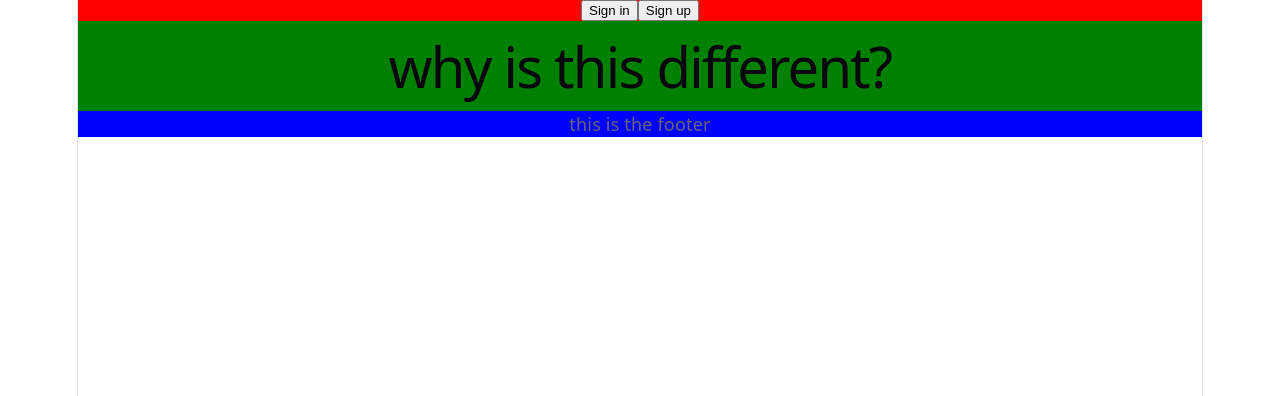
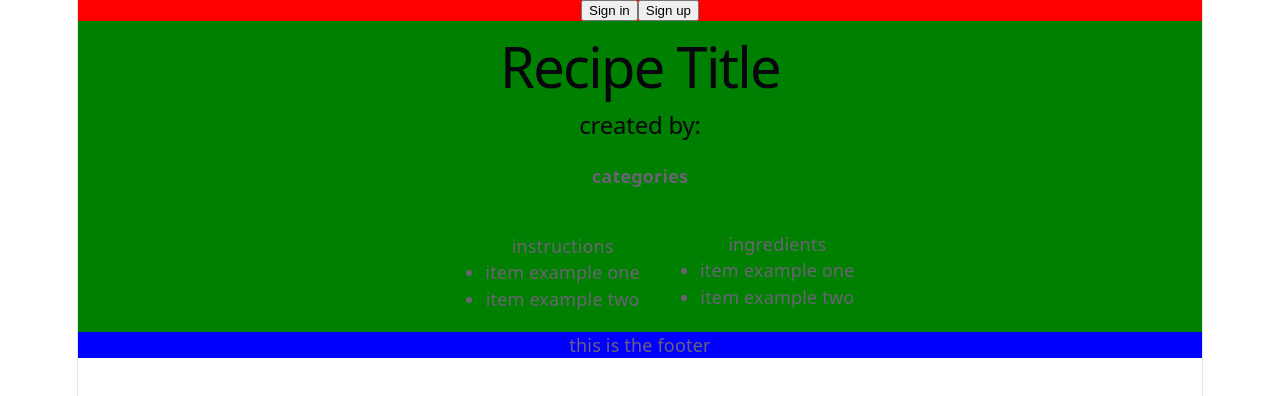
Before and after one commit to aaaventura/recipe-manager-website-2, a React (Vite) app in the folder client/: page /recipepage in a window 1280 px wide. Shown: the top 396 px of the page. Built offline with nearby package versions, Linux system fonts and the light colour scheme; no server answers.

Commit message:
working recipe directory initial

```diff
--- a/client/src/pages/recipe-directory.tsx
+++ b/client/src/pages/recipe-directory.tsx
@@ -1,15 +1,47 @@
+import { useEffect, useState } from "react"
 
+import { NavLink } from "react-router-dom";
 
-
-
+interface Recipe {
+  id: string;
+  user_id: string;
+  title: string;
+  created_at: string;
+  updated_at: string;
+}
 
 
 export default function RecipeDirectory() {
 
 
+    const [result, setResult] = useState<Recipe[]>([]);
+
+
+    useEffect(() => {
+        fetch(`http://localhost:3000/get-all-recipes`)
+            .then((res) => res.json())
+            .then((data: Recipe[]) => {
+                console.log("recipes:", data);
+                setResult(data);
+                console.log("printing recipes container: ", result);
+            })
+            .catch((err) => console.error(err));
+        }, []);
+
+
     return(
         <>
-        <p>welcome to the recipe directory</p>
+            <p>welcome to the recipe directory</p>
+            <div>
+                {result.map((r) => (
+                    <div style={{
+                        background: 'purple',
+                        padding: '10px',
+                        margin: '15px'}}>
+                        <NavLink to={"/recipepage"}><h1>Title: {r.title}</h1></NavLink>
+                    </div>
+                ))}
+            </div>
         </>
     )
 }
--- a/client/src/pages/recipePage.tsx
+++ b/client/src/pages/recipePage.tsx
@@ -5,7 +5,32 @@ export default function RecipePage() {
 
     return (
         <>
-            <h1> why is this different?</h1>
+            <h1> Recipe Title </h1>
+            <h2>created by: </h2>
+            <h4>categories</h4>
+
+           <div style={{
+            display: 'flex',
+            justifyContent: 'center',
+
+           }}>
+                <ul style={{
+                    margin: '20px'
+                }}>
+                    <label>instructions</label>
+                    <li>item example one</li>
+                    <li>item example two</li>
+                </ul>
+
+                <ul>
+                    <label>ingredients</label>
+                    <li>item example one</li>
+                    <li>item example two</li>
+                </ul>
+           </div>
+
+
+
         </>
     )
 
```
Also changed, not shown: 1 other file (tests, documents, lock files or other folders).
